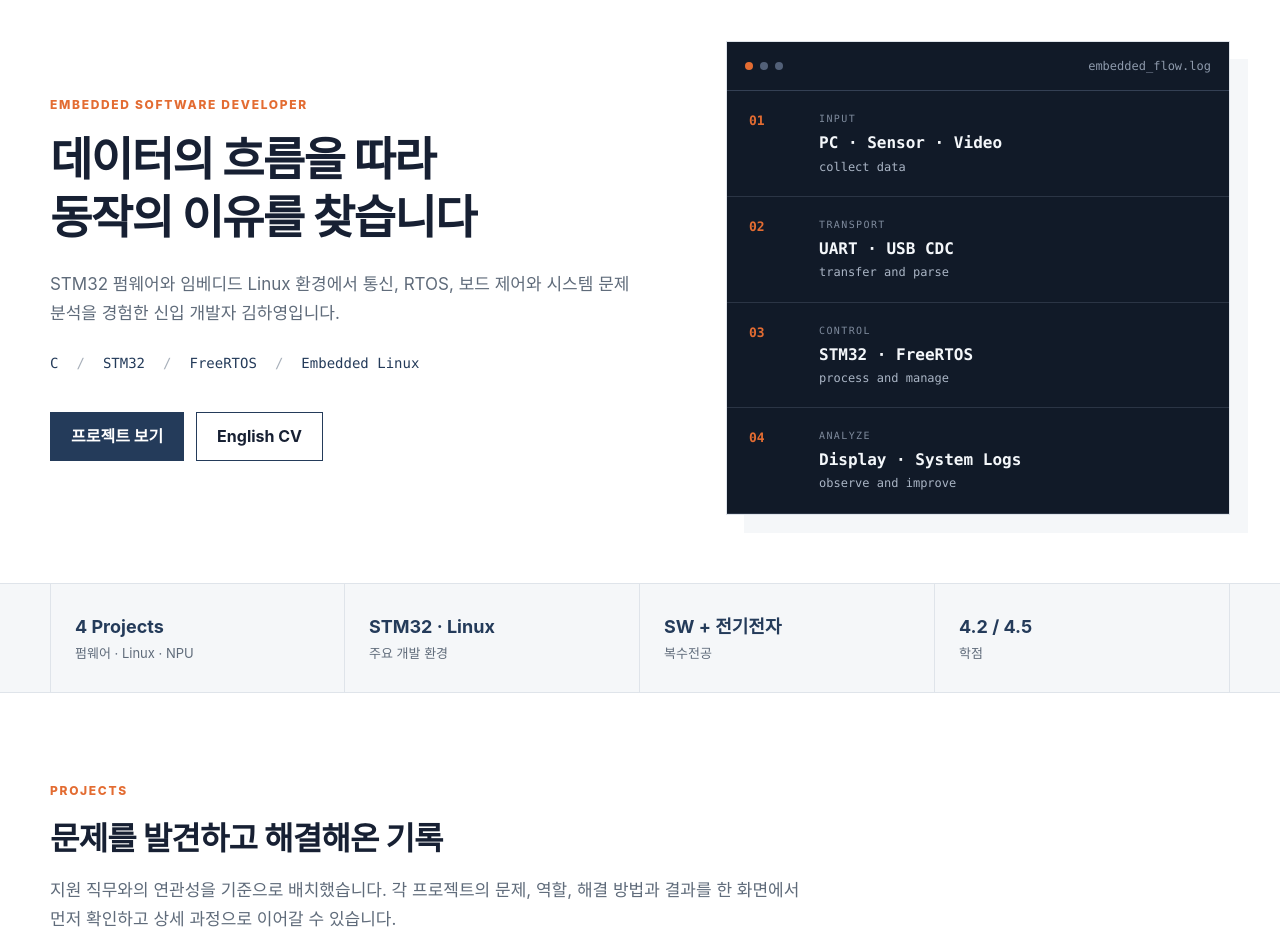
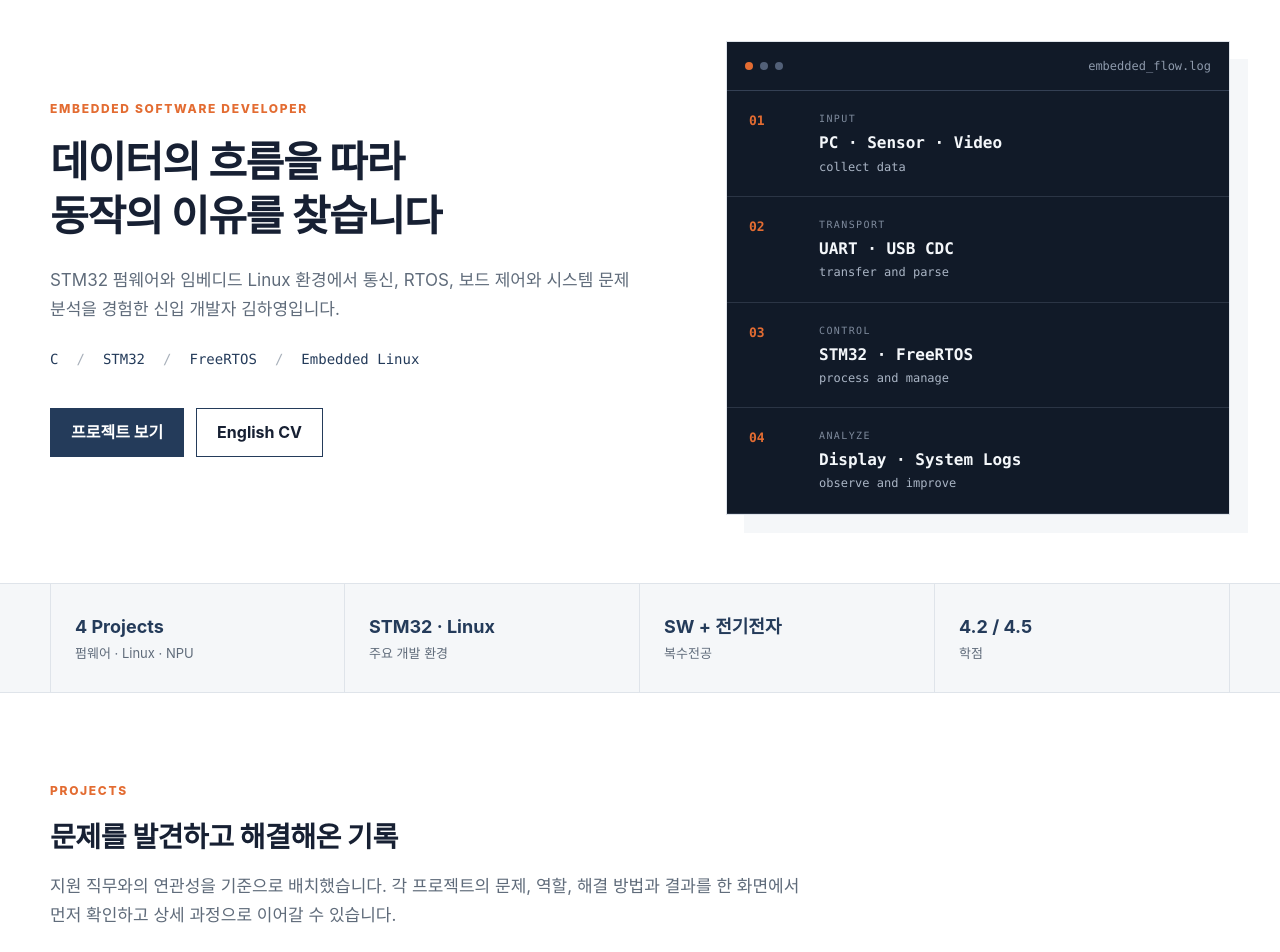
Before and after one commit to MeawMye/MeawMye.github.io, a plain HTML site: page index.html in a window 1280 px wide. Shown: the part 100-1052 px from the top of the page. Drawn offline with Linux system fonts and the light colour scheme.

Commit message:
Refine portfolio type scale

```diff
--- a/styles.css
+++ b/styles.css
@@ -33,8 +33,8 @@ button { font: inherit; }
 .hero { min-height: 560px; display: grid; grid-template-columns: 1.1fr .9fr; align-items: center; gap: 60px; padding-block: 68px; }
 .eyebrow { margin: 0 0 16px; color: var(--accent); font-size: 12px; font-weight: 800; letter-spacing: .14em; }
 h1, h2, h3, p { margin-top: 0; }
-h1 { max-width: 800px; margin-bottom: 24px; font-size: clamp(32px, 3.4vw, 44px); line-height: 1.25; letter-spacing: -.035em; }
-h2 { margin-bottom: 16px; font-size: clamp(26px, 2.5vw, 36px); line-height: 1.32; letter-spacing: -.025em; }
+h1 { max-width: 800px; margin-bottom: 24px; font-size: clamp(30px, 3vw, 40px); line-height: 1.28; letter-spacing: -.03em; }
+h2 { margin-bottom: 16px; font-size: clamp(25px, 2.2vw, 32px); line-height: 1.35; letter-spacing: -.02em; }
 h3 { margin-bottom: 10px; font-size: 20px; line-height: 1.4; letter-spacing: -.015em; }
 .hero-description { max-width: 650px; margin-bottom: 24px; color: var(--muted); font-size: 17px; }
 .tech-line, .tag-list { display: flex; flex-wrap: wrap; gap: 8px 18px; margin: 0; padding: 0; list-style: none; }
@@ -102,7 +102,7 @@ h3 { margin-bottom: 10px; font-size: 20px; line-height: 1.4; letter-spacing: -.0
 .footer-wrap p { margin: 0; color: var(--muted); font-size: 13px; }
 
 .project-hero { padding-block: 72px 56px; }
-.project-hero h1 { max-width: 940px; font-size: clamp(30px, 3.2vw, 40px); line-height: 1.3; letter-spacing: -.025em; }
+.project-hero h1 { max-width: 940px; font-size: clamp(29px, 2.8vw, 36px); line-height: 1.34; letter-spacing: -.02em; }
 .project-hero > p:not(.eyebrow) { max-width: 820px; color: var(--muted); font-size: 17px; }
 .project-meta { display: grid; grid-template-columns: repeat(4,1fr); margin-top: 48px; border-block: 1px solid var(--line); }
 .project-meta div { padding: 22px 20px; border-right: 1px solid var(--line); }
@@ -251,7 +251,7 @@ code { font-family: Consolas, "Courier New", monospace; }
 .home-directory strong { margin-top: auto; font-size: 19px; }
 .home-directory small { color: var(--muted); }
 .page-intro { padding-block: 68px 52px; border-bottom: 1px solid var(--line); }
-.page-intro h1 { margin-bottom: 20px; font-size: clamp(30px, 3.2vw, 40px); }
+.page-intro h1 { margin-bottom: 20px; font-size: clamp(29px, 2.8vw, 36px); }
 .page-intro > p:last-child { max-width: 760px; color: var(--muted); font-size: 17px; }
 .page-content { padding-block: 72px 112px; }
 .skill-page { padding-block: 72px 112px; }
@@ -343,7 +343,7 @@ code { font-family: Consolas, "Courier New", monospace; }
 /* One-page portfolio */
 .portfolio-home section[id] { scroll-margin-top: 72px; }
 .one-page-hero { min-height: 560px; }
-.one-page-hero h1 { font-size: clamp(34px, 3.8vw, 46px); }
+.one-page-hero h1 { font-size: clamp(32px, 3.4vw, 42px); }
 .home-project-grid { display: grid; grid-template-columns: repeat(2, 1fr); gap: 28px; }
 .home-project-card { display: flex; overflow: hidden; border: 1px solid var(--line); background: var(--white); flex-direction: column; }
 .home-project-card > img { width: 100%; aspect-ratio: 16 / 10; object-fit: cover; background: var(--soft); }
```
